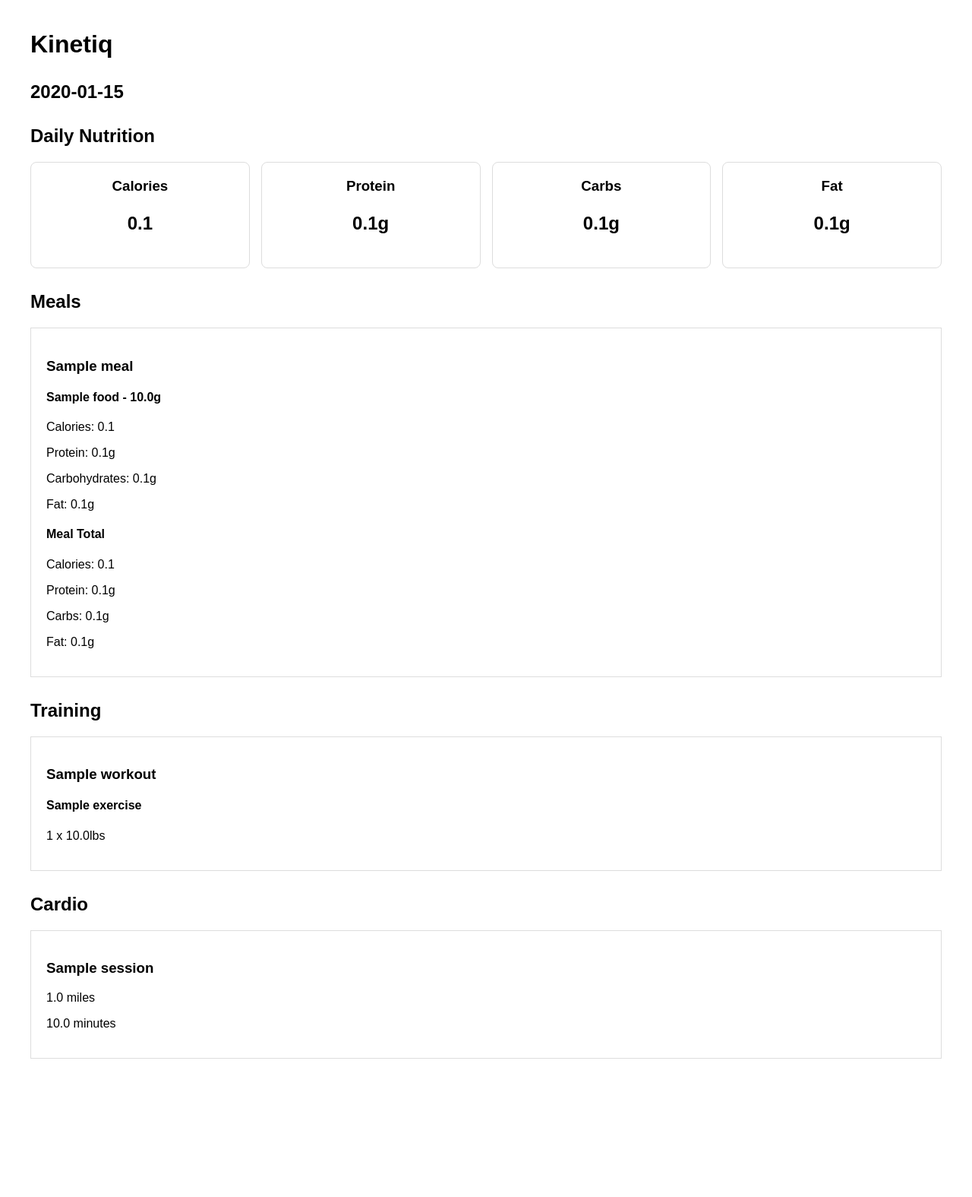
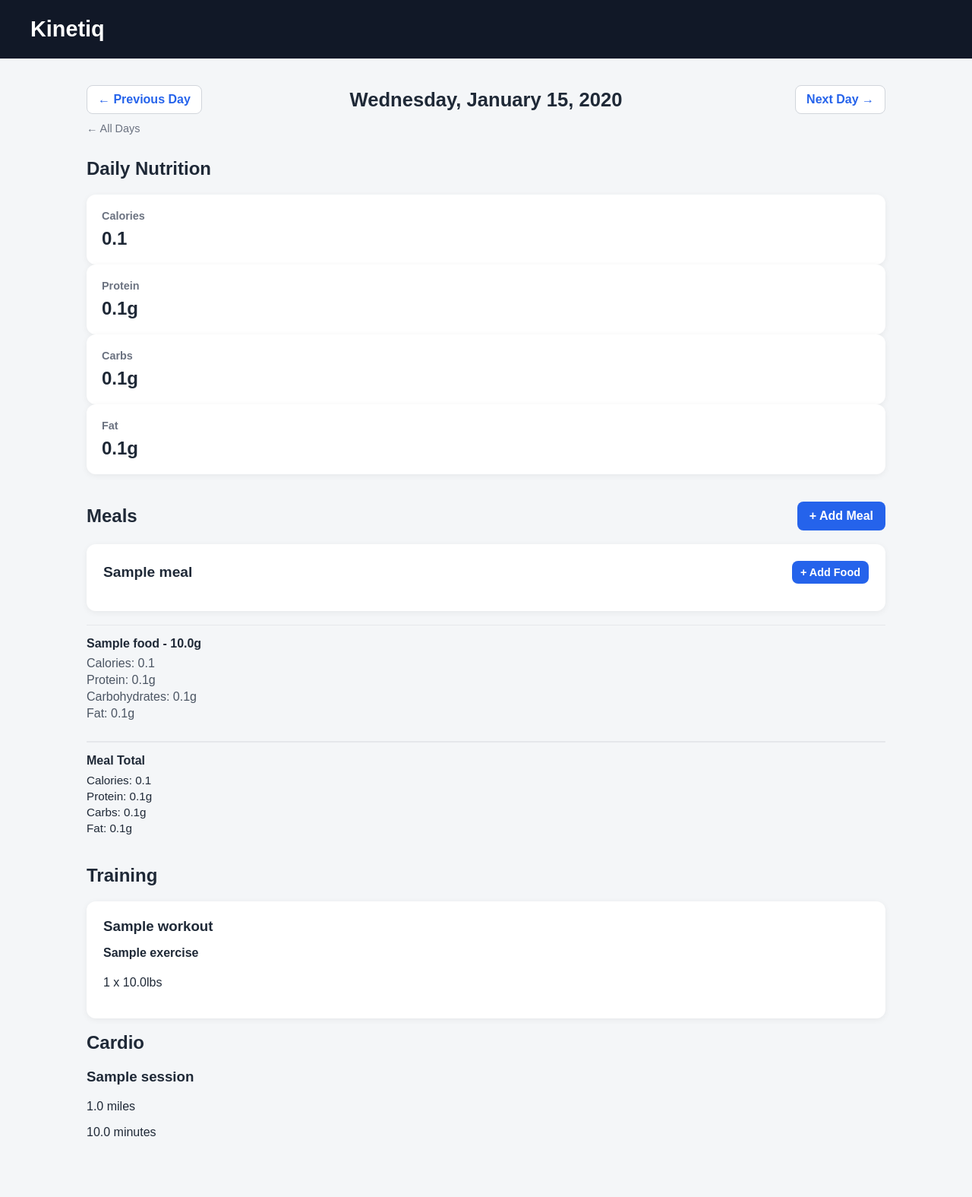
Before and after one commit to josephedinger0-eng/kinetiq, a Flask app: page /day/1 in a window 1280 px wide. Shown: the whole page at 76% size. Before the commit the page ends 1393 px from the top, so only its background shows below. Run offline with Flask 3, Linux system fonts and the light colour scheme; tables that the repository leaves empty hold one stand-in row (values such as "Sample post").

Commit message:
Improve day dashboard navigation and styling

```diff
--- a/app.py
+++ b/app.py
@@ -2,6 +2,7 @@ from flask import Flask, render_template, request, redirect, url_for
 from database.database import *
 from models.day import Day
 from models.meal import Meal
+from datetime import date
 
 app = Flask(__name__)
 
@@ -53,13 +54,35 @@ def new_food(day_id, meal_id):
 
     if request.method == "POST":
         food_id = request.form["food_id"]
-        quantity = request.form["quantity"]
+        quantity = float(request.form["quantity"])
 
         add_food_to_meal(meal_id, food_id, quantity)
 
         return redirect(url_for("day_page", day_id=day_id))
 
     return render_template("new_food.html", day_id=day_id, meal_id=meal_id,foods=foods)
+
+# Display yesterday's information
+@app.route("/day/<int:day_id>/previous")
+def previous_day(day_id):
+    days = get_days()
+
+    for i, day in enumerate(days):
+        if day[0] == day_id and i + 1 < len(days):
+            return redirect(url_for("day_page", day_id=days[i + 1][0]))
+
+    return redirect(url_for("day_page", day_id=day_id))
+
+# Display tomorrow's information
+@app.route("/day/<int:day_id>/next")
+def next_day(day_id):
+    days = get_days()
+
+    for i, day in enumerate(days):
+        if day[0] == day_id and i > 0:
+            return redirect(url_for("day_page", day_id=days[i - 1][0]))
+
+    return redirect(url_for("day_page", day_id=day_id))
 
 # Display the about section
 @app.route("/about")
--- a/database/database.py
+++ b/database/database.py
@@ -273,7 +273,7 @@ def get_day(connection, day_id):
 
     row = cursor.fetchone()
     day_date = date.fromisoformat(row[0])
-    day = Day(day_date)
+    day = Day(day_date, day_id)
 
     cursor = connection.execute("""
         SELECT meal_id
--- a/models/day.py
+++ b/models/day.py
@@ -1,11 +1,12 @@
 # Define the Day class
 class Day:
     # Basic constructor for a day
-    def __init__(self, date):
+    def __init__(self, date, id=None):
         self.date = date
         self.meals = []
         self.workouts = []
         self.cardio_sessions = []
+        self.id = id
 
     # Method to add a cardio session to the day
     def add_cardio(self, cardio):
--- a/static/style.css
+++ b/static/style.css
@@ -1,52 +1,277 @@
-body {
-    font-family: Arial, sans-serif;
-    margin: 40px;
+/* ---------- Global ---------- */
+
+* {
+    box-sizing: border-box;
 }
 
+body {
+    margin: 0;
+    font-family: Arial, Helvetica, sans-serif;
+    background: #f4f6f8;
+    color: #1f2937;
+}
+
+main {
+    max-width: 1100px;
+    margin: 0 auto;
+    padding: 35px 24px 60px;
+}
+
+h1, h2, h3, h4 {
+    margin-top: 0;
+}
+
+a {
+    text-decoration: none;
+}
+
+
+/* ---------- Header ---------- */
+
 header {
+    background: #111827;
+    color: white;
+    padding: 22px 40px;
+}
+
+header h1 {
+    margin: 0;
+    font-size: 1.8rem;
+}
+
+
+/* ---------- Section Headers ---------- */
+
+.section-header {
+    display: flex;
+    align-items: center;
+    justify-content: space-between;
+    margin-bottom: 18px;
+}
+
+.section-header h2 {
+    margin: 0;
+    font-size: 1.5rem;
+}
+
+
+/* ---------- Buttons ---------- */
+
+.button,
+.small-button {
+    display: inline-block;
+    border-radius: 8px;
+    background: #2563eb;
+    color: white;
+    font-weight: 600;
+    transition: 0.2s;
+}
+
+.button {
+    padding: 10px 16px;
+}
+
+.small-button {
+    padding: 7px 11px;
+    font-size: 0.9rem;
+}
+
+.button:hover,
+.small-button:hover {
+    background: #1d4ed8;
+}
+
+
+/* ---------- Nutrition Summary ---------- */
+
+.nutrition-summary {
+    display: grid;
+    grid-template-columns: repeat(4, 1fr);
+    gap: 16px;
+    margin-bottom: 40px;
+}
+
+.nutrition-card {
+    background: white;
+    border-radius: 12px;
+    padding: 20px;
+    box-shadow: 0 2px 8px rgba(0, 0, 0, 0.06);
+}
+
+.nutrition-card h3 {
+    margin-bottom: 8px;
+    font-size: 0.9rem;
+    color: #6b7280;
+    font-weight: 600;
+}
+
+.nutrition-card p {
+    margin: 0;
+    font-size: 1.5rem;
+    font-weight: 700;
+}
+
+
+/* ---------- Meals ---------- */
+
+.meal {
+    background: white;
+    border-radius: 12px;
+    padding: 22px;
+    margin-bottom: 18px;
+    box-shadow: 0 2px 8px rgba(0, 0, 0, 0.06);
+}
+
+.meal-header {
+    display: flex;
+    align-items: center;
+    justify-content: space-between;
+    padding-bottom: 14px;
+}
+
+.meal-header h3 {
+    margin: 0;
+    font-size: 1.2rem;
+}
+
+
+/* ---------- Food Entries ---------- */
+
+.food-entry {
+    border-top: 1px solid #e5e7eb;
+    padding: 15px 0;
+}
+
+.food-entry h4 {
+    margin-bottom: 8px;
+    font-size: 1rem;
+}
+
+.food-entry p {
+    margin: 4px 0;
+    color: #4b5563;
+}
+
+
+/* ---------- Meal Total ---------- */
+
+.meal-total {
+    border-top: 2px solid #e5e7eb;
+    margin-top: 8px;
+    padding-top: 15px;
+}
+
+.meal-total h4 {
+    margin-bottom: 8px;
+}
+
+.meal-total p {
+    margin: 4px 0;
+    font-size: 0.95rem;
+}
+
+
+/* ---------- Training / Cardio ---------- */
+
+.workout,
+.cardio-session {
+    background: white;
+    border-radius: 12px;
+    padding: 22px;
+    margin-bottom: 18px;
+    box-shadow: 0 2px 8px rgba(0, 0, 0, 0.06);
+}
+
+.workout h3,
+.cardio-session h3 {
+    margin-bottom: 15px;
+}
+
+.exercise {
+    border-top: 1px solid #e5e7eb;
+    padding: 14px 0;
+}
+
+.exercise h4 {
+    margin-bottom: 8px;
+}
+
+.day-navigation {
+    display: grid;
+    grid-template-columns: 1fr auto 1fr;
+    align-items: center;
+    gap: 20px;
+    margin-bottom: 10px;
+}
+
+.day-title {
+    text-align: center;
+}
+
+.day-title h2 {
+    margin: 0;
+    font-size: 1.6rem;
+}
+
+.nav-button {
+    background: white;
+    color: #2563eb;
+    border: 1px solid #d1d5db;
+    border-radius: 8px;
+    padding: 9px 14px;
+    font-weight: 600;
+    transition: 0.2s;
+}
+
+.nav-button:first-child {
+    justify-self: start;
+}
+
+.nav-button:last-child {
+    justify-self: end;
+}
+
+.nav-button:hover {
+    background: #f3f4f6;
+}
+
+.back-link {
     margin-bottom: 30px;
 }
 
-section {
-    margin-bottom: 30px;
+.back-link a {
+    color: #6b7280;
+    font-size: 0.9rem;
 }
 
-.meal {
-    border: 1px solid #ddd;
-    padding: 20px;
-    margin-bottom: 20px;
+.back-link a:hover {
+    color: #2563eb;
 }
 
-.nutrition-grid {
-    display: grid;
-    grid-template-columns: repeat(4, 1fr);
-    gap: 15px;
+/* ---------- Responsive ---------- */
+
+@media (max-width: 800px) {
+    .nutrition-summary {
+        grid-template-columns: repeat(2, 1fr);
+    }
+
+    main {
+        padding: 25px 16px;
+    }
+
+    header {
+        padding: 20px;
+    }
 }
 
-.nutrition-card {
-    border: 1px solid #ddd;
-    padding: 20px;
-    text-align: center;
-    border-radius: 8px;
+@media (max-width: 500px) {
+    .nutrition-summary {
+        grid-template-columns: 1fr;
+    }
+
+    .section-header,
+    .meal-header {
+        align-items: flex-start;
+        flex-direction: column;
+    }
 }
-
-.nutrition-card h3 {
-    margin-top: 0;
-}
-
-.nutrition-card p {
-    font-size: 24px;
-    font-weight: bold;
-}
-
-.workout {
-    border: 1px solid #ddd;
-    padding: 20px;
-    margin-bottom: 20px;
-}
-
-.cardio {
-    border: 1px solid #ddd;
-    padding: 20px;
-    margin-bottom: 20px;
-}
--- a/templates/home.html
+++ b/templates/home.html
@@ -14,9 +14,25 @@
 
     <main>
 
-        <section>
-            <h2>{{ day.date }}</h2>
-        </section>
+    <div class="day-navigation">
+
+        <a class="nav-button" href="{{ url_for('previous_day', day_id=day.id) }}">
+            ← Previous Day
+        </a>
+
+        <div class="day-title">
+            <h2>{{ day.date.strftime("%A, %B %d, %Y") }}</h2>
+        </div>
+
+        <a class="nav-button" href="{{ url_for('next_day', day_id=day.id) }}">
+            Next Day →
+        </a>
+
+    </div>
+
+<div class="back-link">
+    <a href="{{ url_for('home') }}">← All Days</a>
+</div>
 
         <section class="daily-summary">
             <h2>Daily Nutrition</h2>
@@ -44,33 +60,59 @@
                 </div>
 
         </div>
+
         </section>
 
+        <br><br>
 
         <section>
 
+            <div class="section-header">
+
                 <h2>Meals</h2>
+
+                <a class="button" href="{{ url_for('new_meal', day_id=day.id) }}">
+                + Add Meal
+                </a>
+
+            </div>
 
             {% for meal in day.meals %}
 
                 <div class="meal">
+                    <div class="meal-header">
+
                         <h3>{{ meal.name }}</h3>
 
+                        <a class="small-button"
+                            href="{{ url_for('new_food', day_id=day.id, meal_id=meal.id) }}">
+                            + Add Food
+                        </a>
+                    </div>
+                </div>
+
                     {% for entry in meal.entries %}
+                    <div class="food-entry">
                         <h4>{{ entry.food.name }} - {{ entry.quantity }}g</h4>
 
                         <p>Calories: {{ entry.nutrition["kcal"] }}</p>
                         <p>Protein: {{ entry.nutrition["pro"] }}g</p>
                         <p>Carbohydrates: {{ entry.nutrition["carb"] }}g</p>
                         <p>Fat: {{ entry.nutrition["fat"] }}g</p>
+                    </div>
                     {% endfor %}
 
+                    <div class="meal-total">
                         <h4>Meal Total</h4>
 
                         <p>Calories: {{ meal.get_meal_totals()["kcal"] }}</p>
                         <p>Protein: {{ meal.get_meal_totals()["pro"] }}g</p>
                         <p>Carbs: {{ meal.get_meal_totals()["carb"] }}g</p>
                         <p>Fat: {{ meal.get_meal_totals()["fat"] }}g</p>
+                    </div>
+
+                    <br><br>
+
                 </div>
 
             {% endfor %}
--- a/templates/new_day.html
+++ b/templates/new_day.html
@@ -12,7 +12,7 @@
 
     <form method="POST">
         <label for="date">Date:</label>
-        <input type="date" id="date" name="date">
+        <input type="date" id="date" name="date" required>
 
         <button type="submit">Create Day</button>
     </form>
--- a/templates/new_meal.html
+++ b/templates/new_meal.html
@@ -13,7 +13,7 @@
     <form method="POST">
 
         <label for="name">Meal Name:</label>
-        <input type="text" id="name" name="name">
+        <input type="text" id="name" name="name" required>
 
         <button type="submit">Create Meal</button>
 
```
Also changed, not shown: templates/new_food.html (+7 -1 lines). Lines whose indentation alone changed are shown as unchanged.
